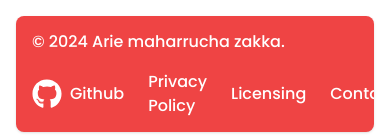
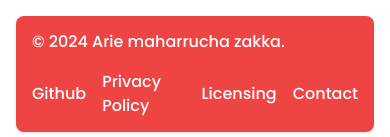
Before and after one commit to Ariemaharrucha/portofolio-arie, a React (Vite) app: page / in a window 390 px wide. Shown: the part 3180-3317 px from the top of the page. Built offline with nearby package versions, Linux system fonts and the light colour scheme.

Commit message:
edit footer

```diff
--- a/src/components/shared/footer.jsx
+++ b/src/components/shared/footer.jsx
@@ -15,18 +15,18 @@ export const Footer = () => {
           </a>
           .
         </div>
-        <div className="flex items-center mt-4 md:mt-0 font-medium text-white">
+        <div className="flex items-center gap-4 mt-4 md:mt-0 font-medium text-white">
           <a
             href="https://github.com/Ariemaharrucha"
             target="_blank"
-            className="hover:underline me-6 flex gap-2 items-center"
+            className="hover:underline  flex gap-2 items-center"
           >
-            <FaGithub size={30} /> Github
+            <FaGithub size={30} className="md:block hidden" /> Github
           </a>
-          <a href="#" className="hover:underline me-6">
+          <a href="#" className="hover:underline ">
             Privacy Policy
           </a>
-          <a href="#" className="hover:underline me-6">
+          <a href="#" className="hover:underline ">
             Licensing
           </a>
           <a href="#" className="hover:underline">
```
